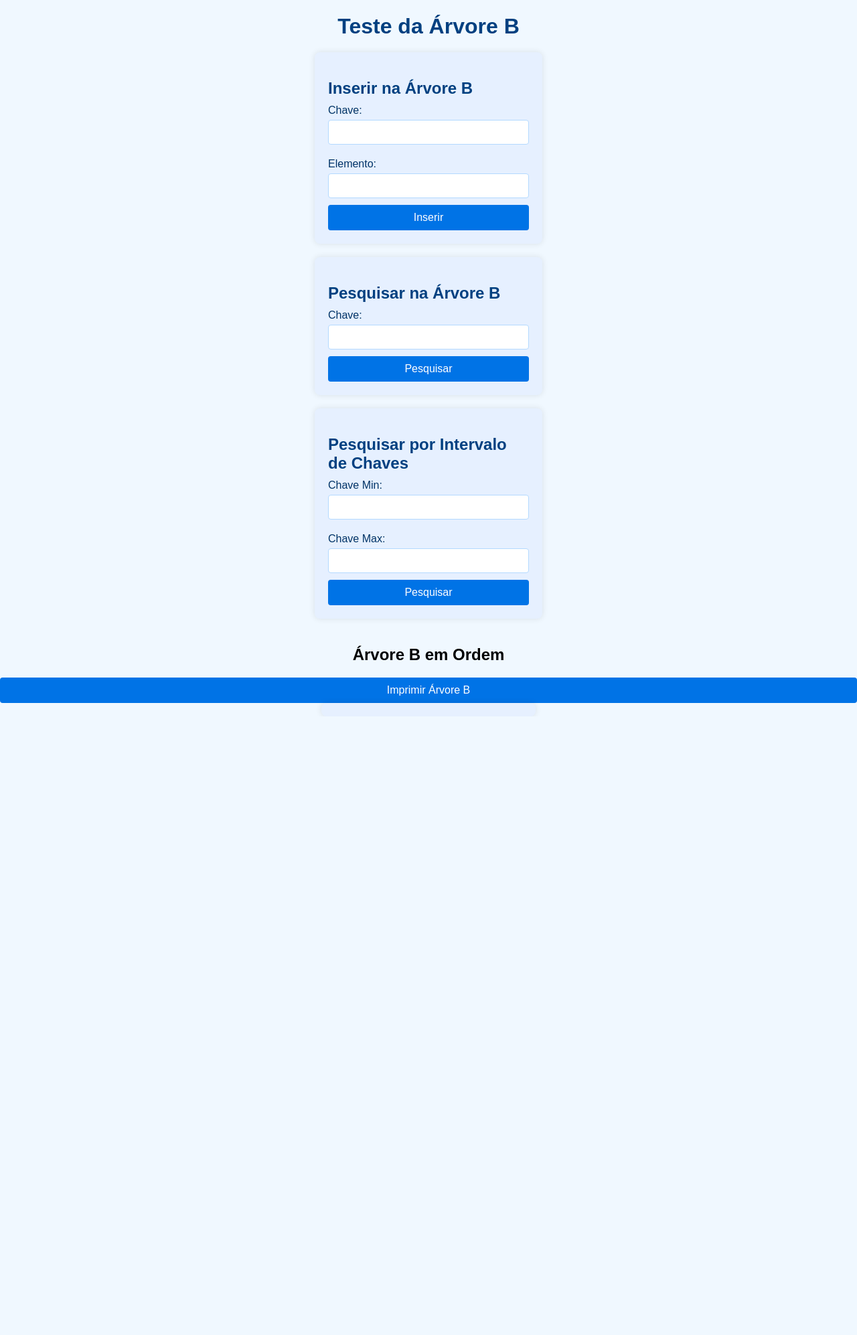
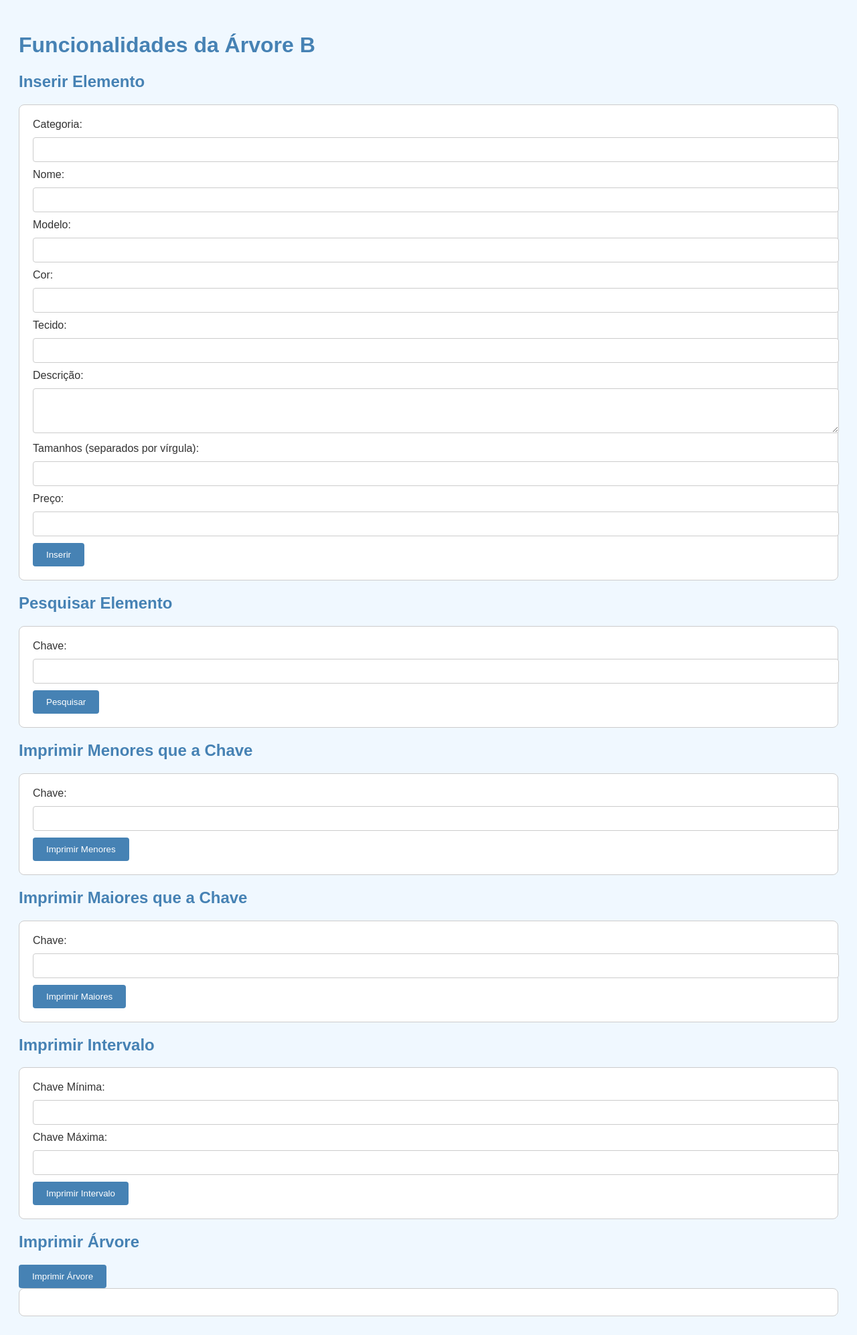
Before and after one commit to Iuiza/Trabalho_ED2, a Flask app: page /etapa2 in a window 1280 px wide. Shown: the whole page at 67% size. Before the commit the page ends 1050 px from the top, so only its background shows below. Run offline with Flask 3, Linux system fonts and the light colour scheme.

Commit message:
arvore b funcionando

```diff
--- a/main.py
+++ b/main.py
@@ -1,8 +1,11 @@
 from flask import Flask, render_template, send_file, redirect, request, jsonify
 import json
+import logging
 from BTreeBiblioteca import Registro, Pagina, _Insere, Pesquisa, Imprime, ImprimeMenor, ImprimeMaior
 
 app = Flask(__name__)
+
+logging.basicConfig(level=logging.DEBUG)
 
 with open('produtos.json', 'r', encoding='utf-8') as file:
     dados = json.load(file)
@@ -39,18 +42,42 @@ def pesquisar_na_arvore(arvore, chave):
     else:
         return None
 
-def imprimir_arvore_em_ordem(arvore):
+def imprimir_toda_arvore(arvore):
+    from io import StringIO
+    import sys
+    output = StringIO()
+    sys.stdout = output
     Imprime(arvore)
+    sys.stdout = sys.__stdout__
+    result = output.getvalue()
+    output.close()
+    return result
 
 def imprimir_registros_menores(arvore, chave):
+    from io import StringIO
+    import sys
+    output = StringIO()
+    sys.stdout = output
     reg = Registro()
     reg.Chave = chave
     ImprimeMenor(reg, arvore)
+    sys.stdout = sys.__stdout__
+    result = output.getvalue()
+    output.close()
+    return result
 
 def imprimir_registros_maiores(arvore, chave):
+    from io import StringIO
+    import sys
+    output = StringIO()
+    sys.stdout = output
     reg = Registro()
     reg.Chave = chave
     ImprimeMaior(reg, arvore)
+    sys.stdout = sys.__stdout__
+    result = output.getvalue()
+    output.close()
+    return result
 
 def imprimir_registros_intervalo(arvore, chave_min, chave_max):
     reg_min = Registro()
@@ -118,6 +145,7 @@ def remover_produto(categoria, produto_nome):
     return False
 
 arvore = criar_arvore(dados, ordem)
+logging.debug(f"Árvore B inicializada: {arvore}")
 
 @app.route('/etapa2')
 def etapa2():
@@ -125,37 +153,69 @@ def etapa2():
 
 @app.route('/inserir', methods=['POST'])
 def inserir():
-    chave = request.form['chave']
-    elemento = request.form['elemento']
+    categoria = request.form['categoria']
+    nome = request.form['nome']
+    modelo = request.form['modelo']
+    cor = request.form['cor']
+    tecido = request.form['tecido']
+    descricao = request.form['descricao']
+    tamanhos = request.form['tamanhos'].split(',')
+    preco = float(request.form['preco'])
+
+    produto = {
+        "modelo": modelo,
+        "cor": cor,
+        "tecido": tecido,
+        "descricao": descricao,
+        "tamanhos": tamanhos,
+        "preco": preco
+    }
+
+    chave = f"{categoria}-{nome}"
     global arvore
-    arvore = inserir_na_arvore(arvore, chave, elemento, ordem)
-    return jsonify({"status": "success", "message": "Elemento inserido com sucesso!"})
+    arvore = inserir_na_arvore(arvore, chave, produto, ordem)
+    adicionar_produto(produto, categoria, nome)
+
+    return jsonify({"message": "Produto inserido com sucesso!"})
 
 @app.route('/pesquisar', methods=['POST'])
 def pesquisar():
     chave = request.form['chave-pesquisa']
+    logging.debug(f"Pesquisando chave: {chave}")
     elemento = pesquisar_na_arvore(arvore, chave)
     if elemento:
+        logging.debug(f"Elemento encontrado: {elemento}")
         return jsonify({"status": "success", "elemento": elemento})
     else:
+        logging.debug(f"Elemento não encontrado: {chave}")
         return jsonify({"status": "error", "message": "Elemento não encontrado."})
 
-@app.route('/imprimir')
-def imprimir():
-    from io import StringIO
-    import sys
-    output = StringIO()
-    sys.stdout = output
-    imprimir_arvore_em_ordem(arvore)
-    sys.stdout = sys.__stdout__
-    result = output.getvalue()
-    output.close()
-    return jsonify({"status": "success", "arvore": result})
+@app.route('/imprimir', methods=['GET'])
+def imprimir_arvore():
+    resultado = imprimir_toda_arvore(arvore)
+    return jsonify({"resultado": resultado})
 
-@app.route('/intervalo', methods=['POST'])
+@app.route('/imprimir_menores', methods=['POST'])
+def menores():
+    chave = request.form['chave-menores']
+    logging.debug(f"Pesquisando registros menores que a chave: {chave}")
+    result = imprimir_registros_menores(arvore, chave)
+    logging.debug("Registros menores impressos.")
+    return jsonify({"status": "success", "resultado": result})
+
+@app.route('/imprimir_maiores', methods=['POST'])
+def maiores():
+    chave = request.form['chave-maiores']
+    logging.debug(f"Pesquisando registros maiores que a chave: {chave}")
+    result = imprimir_registros_maiores(arvore, chave)
+    logging.debug("Registros maiores impressos.")
+    return jsonify({"status": "success", "resultado": result})
+
+@app.route('/imprimir_intervalo', methods=['POST'])
 def intervalo():
     chave_min = request.form['chave-min']
     chave_max = request.form['chave-max']
+    logging.debug(f"Pesquisando intervalo: chave_min={chave_min}, chave_max={chave_max}")
     from io import StringIO
     import sys
     output = StringIO()
@@ -164,6 +224,7 @@ def intervalo():
     sys.stdout = sys.__stdout__
     result = output.getvalue()
     output.close()
+    logging.debug("Intervalo de registros impresso.")
     return jsonify({"status": "success", "resultado": result})
 
 @app.route("/")
--- a/templates/etapa2.html
+++ b/templates/etapa2.html
@@ -3,140 +3,212 @@
 <head>
     <meta charset="UTF-8">
     <meta name="viewport" content="width=device-width, initial-scale=1.0">
-    <title>Teste da Árvore B</title>
+    <title>Árvore B</title>
     <style>
         body {
-        font-family: 'Arial', sans-serif;
+            font-family: Arial, sans-serif;
             background-color: #f0f8ff;
-        margin: 0;
-        padding: 0;
-        display: flex;
-        flex-direction: column;
-        align-items: center;
-        justify-content: center;
+            color: #333;
+            padding: 20px;
         }
-
-    h1 {
-        color: #004080;
+        h1, h2 {
+            color: #4682b4;
+        }
+        form {
             margin-bottom: 20px;
+            padding: 20px;
+            border: 1px solid #ccc;
+            background-color: #fff;
+            border-radius: 8px;
         }
-
-    form {
-        background-color: #e6f0ff;
-        padding: 20px;
-        border-radius: 8px;
-        box-shadow: 0 0 10px rgba(0, 0, 0, 0.1);
-        margin-bottom: 20px;
-        width: 300px;
-    }
-
-    form h2 {
-        color: #004080;
-        margin-bottom: 10px;
-    }
-
-    label {
-        display: block;
-        margin: 10px 0 5px;
-        color: #003366;
-    }
-
-    input[type="text"] {
+        input[type="text"], textarea {
             width: 100%;
             padding: 10px;
-        margin-bottom: 10px;
-        border: 1px solid #b3d9ff;
+            margin: 10px 0;
+            border: 1px solid #ccc;
             border-radius: 4px;
-        box-sizing: border-box;
         }
-
         button {
-        width: 100%;
-        padding: 10px;
-        background-color: #0073e6;
-        color: white;
+            padding: 10px 20px;
+            background-color: #4682b4;
+            color: #fff;
             border: none;
             border-radius: 4px;
             cursor: pointer;
-        font-size: 16px;
         }
-
         button:hover {
-        background-color: #005bb5;
+            background-color: #5a9bd3;
         }
-
         #resultados {
-        background-color: #e6f0ff;
-        padding: 10px;
+            white-space: pre-wrap;
+            background-color: #fff;
+            padding: 20px;
+            border: 1px solid #ccc;
             border-radius: 8px;
-        box-shadow: 0 0 10px rgba(0, 0, 0, 0.1);
-        width: 300px;
-        color: #003366;
-    }
-
-    #resultados p {
-        margin: 0;
         }
     </style>
 </head>
 <body>
-    <h1>Teste da Árvore B</h1>
+    <h1>Funcionalidades da Árvore B</h1>
+
+    <h2>Inserir Elemento</h2>
     <form id="inserir-form">
-        <h2>Inserir na Árvore B</h2>
-        <label for="chave">Chave:</label>
-        <input type="text" id="chave" name="chave" required>
-        <label for="elemento">Elemento:</label>
-        <input type="text" id="elemento" name="elemento" required>
+        <label for="categoria">Categoria:</label>
+        <input type="text" id="categoria" name="categoria" required>
+        <label for="nome">Nome:</label>
+        <input type="text" id="nome" name="nome" required>
+        <label for="modelo">Modelo:</label>
+        <input type="text" id="modelo" name="modelo" required>
+        <label for="cor">Cor:</label>
+        <input type="text" id="cor" name="cor" required>
+        <label for="tecido">Tecido:</label>
+        <input type="text" id="tecido" name="tecido" required>
+        <label for="descricao">Descrição:</label>
+        <textarea id="descricao" name="descricao" rows="3" required></textarea>
+        <label for="tamanhos">Tamanhos (separados por vírgula):</label>
+        <input type="text" id="tamanhos" name="tamanhos" required>
+        <label for="preco">Preço:</label>
+        <input type="text" id="preco" name="preco" required>
         <button type="submit">Inserir</button>
     </form>
 
+    <h2>Pesquisar Elemento</h2>
     <form id="pesquisar-form">
-        <h2>Pesquisar na Árvore B</h2>
         <label for="chave-pesquisa">Chave:</label>
         <input type="text" id="chave-pesquisa" name="chave-pesquisa" required>
         <button type="submit">Pesquisar</button>
     </form>
 
-    <form id="intervalo-form">
-        <h2>Pesquisar por Intervalo de Chaves</h2>
-        <label for="chave-min">Chave Min:</label>
-        <input type="text" id="chave-min" name="chave-min" required>
-        <label for="chave-max">Chave Max:</label>
-        <input type="text" id="chave-max" name="chave-max" required>
-        <button type="submit">Pesquisar</button>
+    <h2>Imprimir Menores que a Chave</h2>
+    <form id="menores-form">
+        <label for="chave-menores">Chave:</label>
+        <input type="text" id="chave-menores" name="chave-menores" required>
+        <button type="submit">Imprimir Menores</button>
     </form>
 
-    <h2>Árvore B em Ordem</h2>
-    <button onclick="window.location.href='/imprimir'">Imprimir Árvore B</button>
+    <h2>Imprimir Maiores que a Chave</h2>
+    <form id="maiores-form">
+        <label for="chave-maiores">Chave:</label>
+        <input type="text" id="chave-maiores" name="chave-maiores" required>
+        <button type="submit">Imprimir Maiores</button>
+    </form>
+
+    <h2>Imprimir Intervalo</h2>
+    <form id="intervalo-form">
+        <label for="chave-min">Chave Mínima:</label>
+        <input type="text" id="chave-min" name="chave-min" required>
+        <label for="chave-max">Chave Máxima:</label>
+        <input type="text" id="chave-max" name="chave-max" required>
+        <button type="submit">Imprimir Intervalo</button>
+    </form>
+
+    <h2>Imprimir Árvore</h2>
+    <button id="imprimir-btn">Imprimir Árvore</button>
 
     <div id="resultados"></div>
 
-    <script src="https://code.jquery.com/jquery-3.6.0.min.js"></script>
     <script>
-        $(function() {
-            $('#inserir-form').submit(function(event) {
-                event.preventDefault();
-                $.post('/inserir', $(this).serialize(), function(data) {
-                    $('#resultados').html(data.message);
+        document.getElementById('inserir-form').addEventListener('submit', function(e) {
+            e.preventDefault();
+
+            const categoria = document.getElementById('categoria').value;
+            const nome = document.getElementById('nome').value;
+            const modelo = document.getElementById('modelo').value;
+            const cor = document.getElementById('cor').value;
+            const tecido = document.getElementById('tecido').value;
+            const descricao = document.getElementById('descricao').value;
+            const tamanhos = document.getElementById('tamanhos').value.split(',');
+            const preco = parseFloat(document.getElementById('preco').value);
+
+            const produto = {
+                "modelo": modelo,
+                "cor": cor,
+                "tecido": tecido,
+                "descricao": descricao,
+                "tamanhos": tamanhos,
+                "preco": preco
+            };
+
+            const chave = `${categoria}-${nome}`;
+
+            fetch('/inserir', {
+                method: 'POST',
+                headers: { 'Content-Type': 'application/x-www-form-urlencoded' },
+                body: `chave=${encodeURIComponent(chave)}&categoria=${encodeURIComponent(categoria)}&nome=${encodeURIComponent(nome)}&modelo=${encodeURIComponent(modelo)}&cor=${encodeURIComponent(cor)}&tecido=${encodeURIComponent(tecido)}&descricao=${encodeURIComponent(descricao)}&tamanhos=${encodeURIComponent(tamanhos)}&preco=${encodeURIComponent(preco)}`
+            })
+            .then(response => response.json())
+            .then(data => {
+                alert(data.message);
             });
         });
 
-            $('#pesquisar-form').submit(function(event) {
-                event.preventDefault();
-                $.post('/pesquisar', $(this).serialize(), function(data) {
-                    if(data.status === "success") {
-                        $('#resultados').html("Elemento encontrado: " + data.elemento);
-                    } else {
-                        $('#resultados').html(data.message);
-                    }
+        document.getElementById('pesquisar-form').addEventListener('submit', function(e) {
+            e.preventDefault();
+            const chave = document.getElementById('chave-pesquisa').value;
+            fetch('/pesquisar', {
+                method: 'POST',
+                headers: { 'Content-Type': 'application/x-www-form-urlencoded' },
+                body: `chave-pesquisa=${encodeURIComponent(chave)}`
+            })
+            .then(response => response.json())
+            .then(data => {
+                const resultadosDiv = document.getElementById('resultados');
+                resultadosDiv.textContent = JSON.stringify(data, null, 2);
             });
         });
 
-            $('#intervalo-form').submit(function(event) {
-                event.preventDefault();
-                $.post('/intervalo', $(this).serialize(), function(data) {
-                    $('#resultados').html(data.resultado);
+        document.getElementById('menores-form').addEventListener('submit', function(e) {
+            e.preventDefault();
+            const chave = document.getElementById('chave-menores').value;
+            fetch('/imprimir_menores', {
+                method: 'POST',
+                headers: { 'Content-Type': 'application/x-www-form-urlencoded' },
+                body: `chave-menores=${encodeURIComponent(chave)}`
+            })
+            .then(response => response.json())
+            .then(data => {
+                const resultadosDiv = document.getElementById('resultados');
+                resultadosDiv.textContent = data.resultado;
             });
+        });
+
+        document.getElementById('maiores-form').addEventListener('submit', function(e) {
+            e.preventDefault();
+            const chave = document.getElementById('chave-maiores').value;
+            fetch('/imprimir_maiores', {
+                method: 'POST',
+                headers: { 'Content-Type': 'application/x-www-form-urlencoded' },
+                body: `chave-maiores=${encodeURIComponent(chave)}`
+            })
+            .then(response => response.json())
+            .then(data => {
+                const resultadosDiv = document.getElementById('resultados');
+                resultadosDiv.textContent = data.resultado;
+            });
+        });
+
+        document.getElementById('intervalo-form').addEventListener('submit', function(e) {
+            e.preventDefault();
+            const chaveMin = document.getElementById('chave-min').value;
+            const chaveMax = document.getElementById('chave-max').value;
+            fetch('/imprimir_intervalo', {
+                method: 'POST',
+                headers: { 'Content-Type': 'application/x-www-form-urlencoded' },
+                body: `chave-min=${encodeURIComponent(chaveMin)}&chave-max=${encodeURIComponent(chaveMax)}`
+            })
+            .then(response => response.json())
+            .then(data => {
+                const resultadosDiv = document.getElementById('resultados');
+                resultadosDiv.textContent = data.resultado;
+            });
+        });
+
+        document.getElementById('imprimir-btn').addEventListener('click', function() {
+        fetch('/imprimir')
+        .then(response => response.json())
+        .then(data => {
+            const resultadosDiv = document.getElementById('resultados');
+            resultadosDiv.textContent = data.resultado;
         });
     });
     </script>
```
Also changed, not shown: produtos.json (+39 -1 lines), testarBtree.py (deleted, +0 -133 lines). Lines whose indentation alone changed are shown as unchanged.
